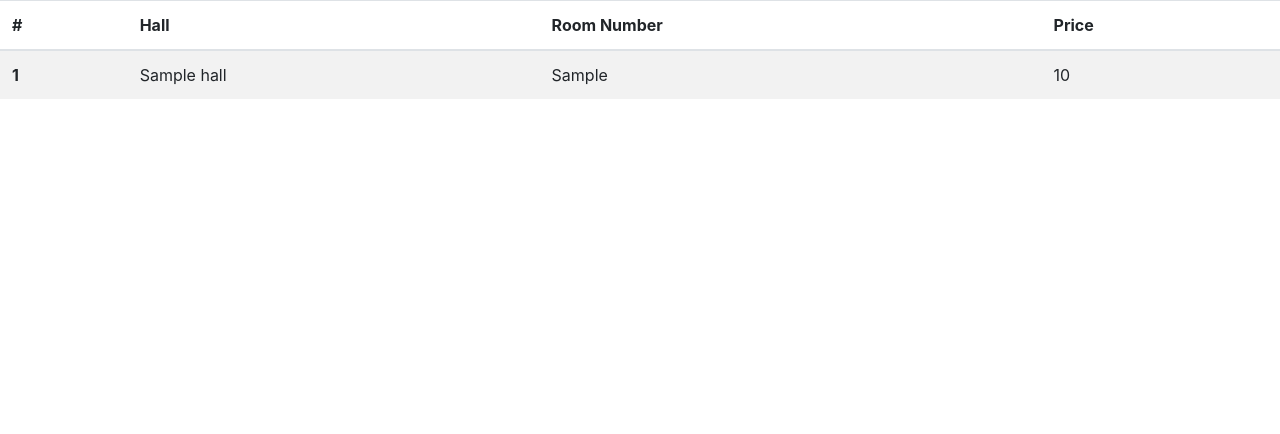
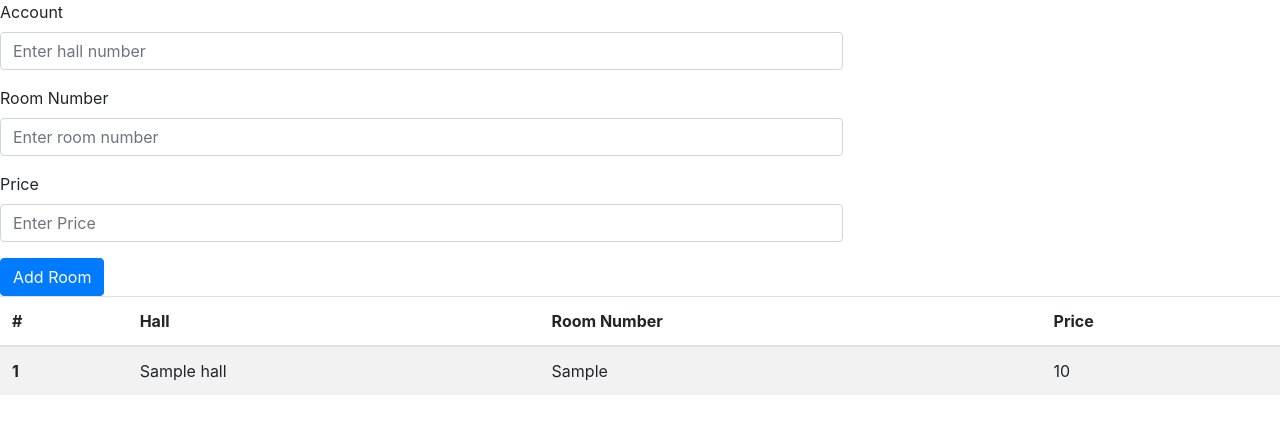
Before and after one commit to gwlrz3/cs4501, a Django app: template 4-tier-app/web_layer/myweb/webapp/templates/room.html in a window 1280 px wide. Shown: the top 434 px of the page. Run offline with Django 3.2, Linux system fonts and the light colour scheme; the template is opened without the code that fills it: most values are stand-ins (such as "Sample title", 1, 10 or a date in 2020); some libraries are stand-ins or nearby versions.

Commit message:
developing

```diff
--- a/4-tier-app/exp_layer/myexp/expapp/urls.py
+++ b/4-tier-app/exp_layer/myexp/expapp/urls.py
@@ -10,12 +10,16 @@ urlpatterns = [
     url(r'showall/student', views.allStudent, name='allStudent'),
     url(r'showall/manager', views.allManager, name='allManager'),
     url(r'showall/room', views.allRoom, name='allRoom'),
+    url(r'showall/room/add', views.addRoom, name='addRoom'),
+
     url(r'showall/room/sorted', views.allRoom, name='sortedRoom'),
     url(r'showall/lease', views.allLease, name='allLease'),
 
+
     url(r'register', views.register, name='register'),
     url(r'login', views.login, name='login'),
-    url(r'read_user', views.read_user, name='read_user')
+    url(r'read_user', views.read_user, name='read_user'),
+    url(r'logout', views.logout, name='logout')
 
 
 
--- a/4-tier-app/web_layer/myweb/webapp/forms.py
+++ b/4-tier-app/web_layer/myweb/webapp/forms.py
@@ -9,3 +9,9 @@ class LoginForm(forms.Form):
 class RegisterForm(forms.Form):
     username = forms.CharField(label='Account', max_length=100)
     password = forms.CharField(label='Password', max_length=100)
+
+
+class RoomForm(forms.Form):
+    hall = forms.IntegerField(label='Hall')
+    room_no = forms.IntegerField(label='Room')
+    price = forms.IntegerField(label='Price')
--- a/4-tier-app/web_layer/myweb/webapp/templates/home.html
+++ b/4-tier-app/web_layer/myweb/webapp/templates/home.html
@@ -55,7 +55,7 @@
     </div>
   </nav>
 
-    <img src="http://www.virginia.edu/sites/default/files/styles/hero_desktop/public/hero/inauguration_homepage3.jpg?itok=pqgm16Si&timestamp=1539879116%201x" class="img-fluid" alt="Responsive image">
+    <img src="http://www.virginia.edu/sites/default/files/styles/story_telling_hero_desktop/public/factsfigures1.jpg?itok=AVE2Elqq&timestamp=1488577930" class="img-fluid" alt="Responsive image">
 
   </body>
 </html>
--- a/4-tier-app/web_layer/myweb/webapp/templates/room.html
+++ b/4-tier-app/web_layer/myweb/webapp/templates/room.html
@@ -9,9 +9,34 @@
     <link rel="stylesheet" href="https://stackpath.bootstrapcdn.com/bootstrap/4.1.3/css/bootstrap.min.css" integrity="sha384-MCw98/SFnGE8fJT3GXwEOngsV7Zt27NXFoaoApmYm81iuXoPkFOJwJ8ERdknLPMO" crossorigin="anonymous">
     <script src="https://stackpath.bootstrapcdn.com/bootstrap/4.1.3/js/bootstrap.min.js" integrity="sha384-ChfqqxuZUCnJSK3+MXmPNIyE6ZbWh2IMqE241rYiqJxyMiZ6OW/JmZQ5stwEULTy" crossorigin="anonymous"></script>
 
+      <script>
+          $('#myModal').on('shown.bs.modal', function () {
+              $('#myInput').trigger('focus')
+          })
+      </script>
+
     <title>Lease</title>
   </head>
   <body>
+    <div class="row">
+        <div class="col-sm-8">
+            <form action="/webapp/info/room/add" method="post">
+              <div class="form-group">
+                <label for="Hall">Account</label>
+                <input type="text" class="form-control" id="hall" placeholder="Enter hall number" name="hall">
+              </div>
+              <div class="form-group">
+                <label for="Room">Room Number</label>
+                <input type="text" class="form-control" id="room_no" placeholder="Enter room number" name="room_no">
+              </div>
+                <div class="form-group">
+                    <label for="Price">Price</label>
+                    <input type="text" class="form-control" id="price" placeholder="Enter Price" name="price">
+                </div>
+              <button type="submit" class="btn btn-primary">Add Room</button>
+            </form>
+        </div>
+    </div>
       <table class="table table-striped">
           <thead>
             <tr>
```
Also changed, not shown: 4-tier-app/exp_layer/myexp/expapp/views.py (+23 -0 lines), 4-tier-app/model_layer/mymodel/modelapp/views.py (+12 -1 lines), 4-tier-app/web_layer/myweb/webapp/urls.py (+8 -0 lines), 4-tier-app/web_layer/myweb/webapp/views.py (+35 -2 lines).
